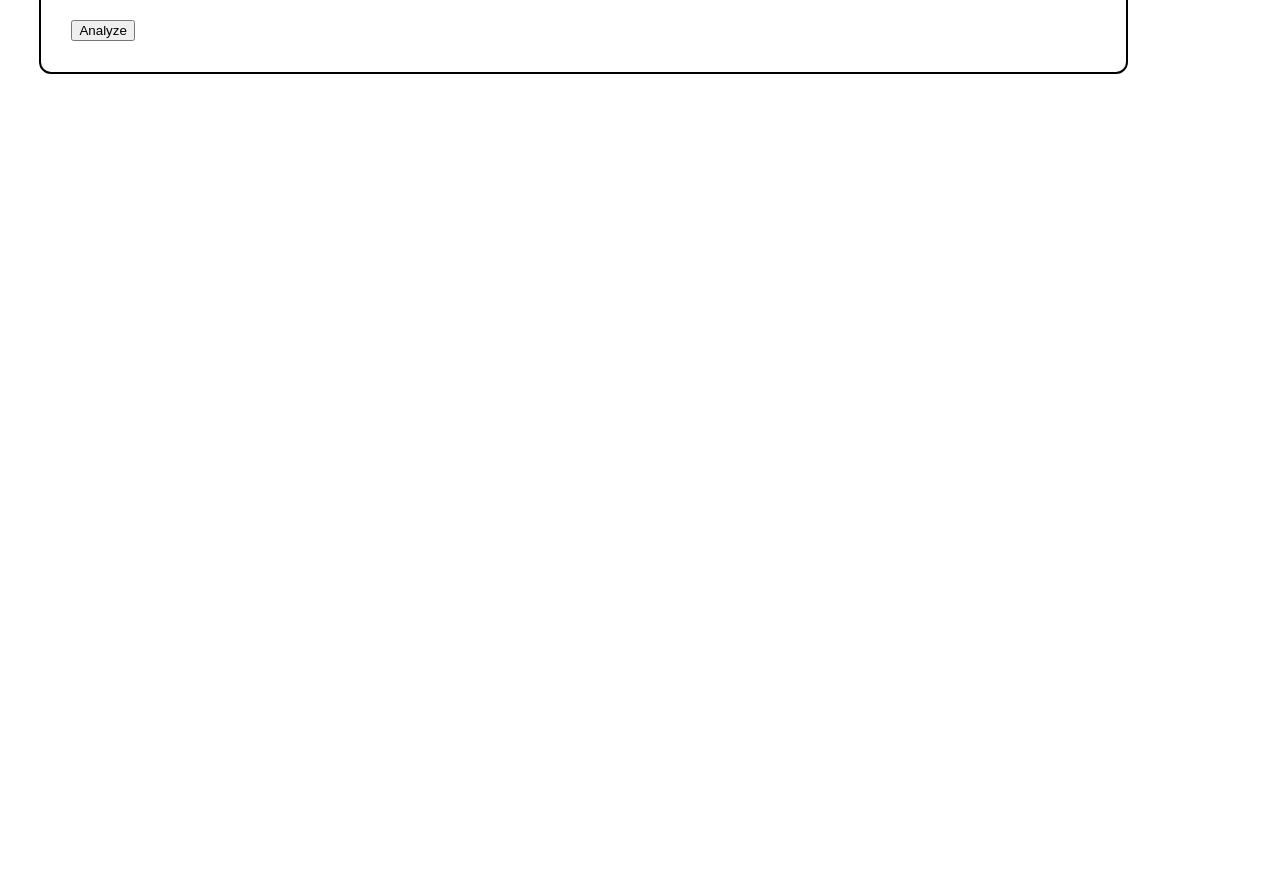
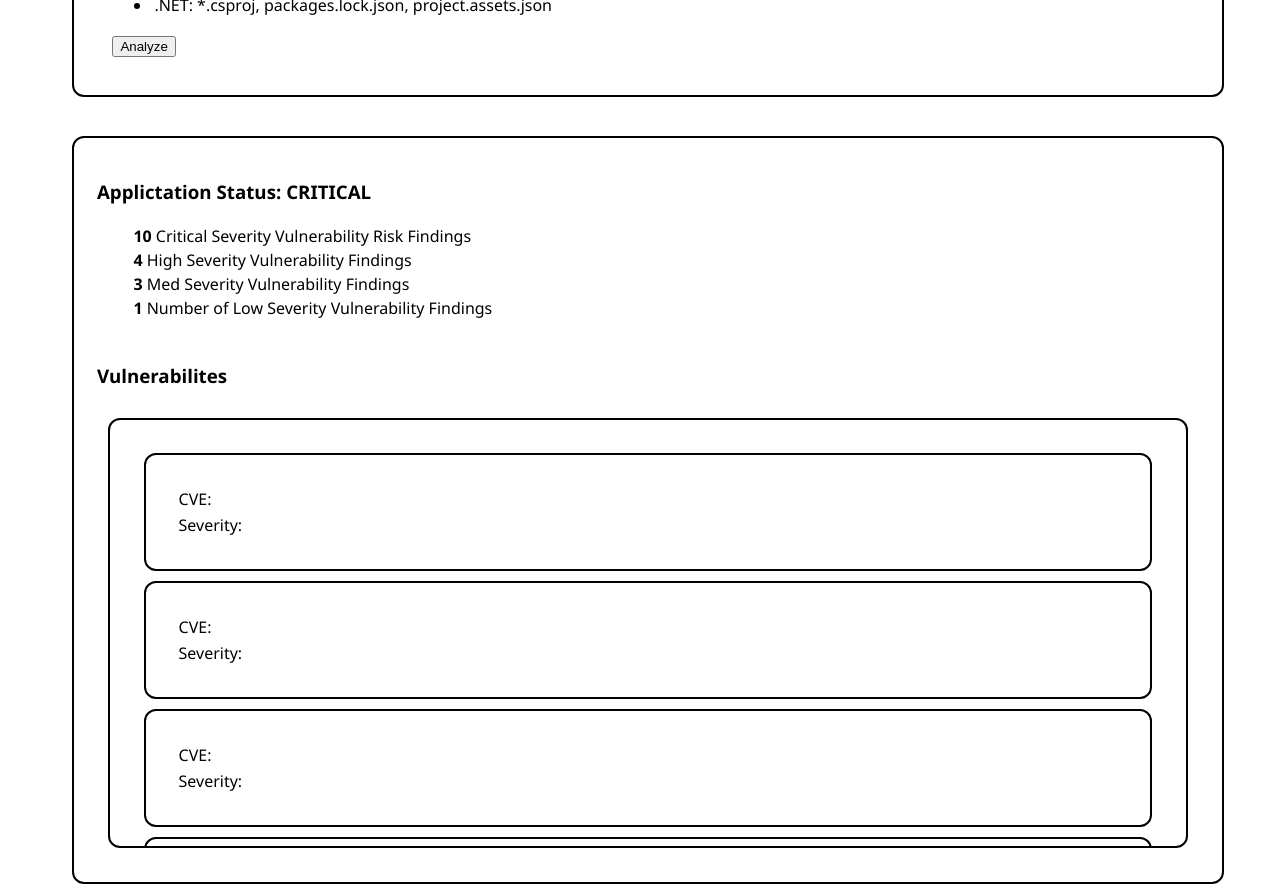
Before and after one commit to kfemelue/cve_scanner_ui, a React (Vite) app: page / in a window 1280 px wide. Shown: the part 380-1272 px from the top of the page. Before the commit the page ends 800 px from the top, so only its background shows below. Built offline with nearby package versions, Linux system fonts and the light colour scheme.

Commit message:
Structure HTML/CSS layout with placeholder data

```diff
--- a/src/App.css
+++ b/src/App.css
@@ -5,14 +5,16 @@ body {
 
 main {
   display: grid;
-  grid-template-columns: 80vw;
-  box-sizing: border-box;
+  grid-template-columns: 100vw;
+  margin: 0px;
+  padding: 0px;
+  place-items: center;
 }
 
 #upload-container {
   display: grid;
   grid-template-columns: 1fr;
-  width: 100%;
+  width: 90%;
   height: auto;
   border-style: solid;
   border-width: 2px;
@@ -20,21 +22,81 @@ main {
   border-color: black;
   margin: 3%;
   padding: 3%;
+  box-sizing: border-box;
 }
 
 .upload-row {}
-
-#results-container {
-  width: 100%;
-  height: 80%;
-  border-style: solid;
-  border-width: 2px;
-  border-radius: 12px;
-  border-color: black;
-  margin: 3%;
-}
 
 .supported-inputs-list-elements {
   padding: 2px;
   width: 100%;
 }
+
+#results-container {
+  display: grid;
+  grid-template-rows: auto auto auto 1fr;
+  box-sizing: border-box;
+  text-align: left;
+  width: 90%;
+  height: auto;
+  border-style: solid;
+  border-width: 2px;
+  border-radius: 12px;
+  border-color: black;
+  /* margin: 3%; */
+}
+
+.results {
+  width: auto;
+  margin-left: 3%;
+  margin-right: 3%;
+  margin-top: 0%;
+  padding: 2%;
+}
+
+.results p {
+  margin: 2px;
+}
+
+.results-heading {
+  /* margin-left: 3%; */
+  margin-bottom: 0px;
+  margin-right: 0px;
+  margin-top: 0px;
+  padding-left: 2%;
+  padding-top: 2%;
+  padding-right: 2%;
+  padding-bottom: 0%;
+}
+
+#summary {
+  padding-top: 0px;
+  padding-bottom: 0px;
+}
+
+#findings-heading h4 {
+  margin: 0px;
+}
+
+#findings {
+  border-style: solid;
+  border-width: 2px;
+  border-radius: 12px;
+  border-color: black;
+  margin-top: 1%;
+  margin-bottom: 3%;
+  height: 380px;
+  overflow: scroll;
+}
+
+.vulnerability-finding {
+  display: grid;
+  grid-template-columns: 1fr;
+  border-style: solid;
+  border-width: 2px;
+  border-radius: 12px;
+  border-color: black;
+  margin: 1%;
+  padding: 3%;
+
+}
--- a/src/App.jsx
+++ b/src/App.jsx
@@ -1,5 +1,6 @@
 import { useState } from 'react';
 import { Upload } from './components/Upload.jsx';
+import { Results } from './components/Results.jsx';
 import heroImg from './assets/hero.png'
 import reactLogo from './assets/react.svg'
 import viteLogo from './assets/vite.svg'
@@ -11,10 +12,8 @@ function App() {
   return (
     <main>
         <Upload />
-        <section id="results-component">
+        <Results results={result} />
 
-
-        </section>
     </main>
   )
 }
--- a/src/components/Results.jsx
+++ b/src/components/Results.jsx
@@ -1,11 +1,76 @@
 
-export function Results () {
+export function Results(props) {
+
+
+
+
+
 
     return (
         <section id="results-container">
+            <section className="results-heading">
+                <h3>Applictation Status: {"CRITICAL"} </h3>
+            </section>
+            <section className="results" id="summary">
+                <p><strong>{10}</strong> Critical Severity Vulnerability Risk Findings</p>
+                <p><strong>{4}</strong> High Severity Vulnerability Findings</p>
+                <p><strong>{3}</strong> Med Severity Vulnerability Findings</p>
+                <p><strong>{1}</strong> Number of Low Severity Vulnerability Findings</p>
+            </section>
+            <section className="results-heading">
+                <h3>Vulnerabilites</h3>
+            </section>
+            <section className="results" id="findings">
+                {/* produce each finding from a map of json data, sort by cvss score, highest first */}
+                <section class="vulnerability-finding">
+                    <p>CVE: { } </p>
+                    <p>Severity: { } </p>
 
+                    {/* click section to open modal for a vulnerability's finding detail */}
+                </section>
+                <section class="vulnerability-finding">
+                    <p>CVE: { } </p>
+                    <p>Severity: { } </p>
 
+                    {/* click section to open modal for a vulnerability's finding detail */}
+                </section>
+                <section class="vulnerability-finding">
+                    <p>CVE: { } </p>
+                    <p>Severity: { } </p>
 
+                    {/* click section to open modal for a vulnerability's finding detail */}
+                </section>
+                <section class="vulnerability-finding">
+                    <p>CVE: { } </p>
+                    <p>Severity: { } </p>
+
+                    {/* click section to open modal for a vulnerability's finding detail */}
+                </section>
+                <section class="vulnerability-finding">
+                    <p>CVE: { } </p>
+                    <p>Severity: { } </p>
+
+                    {/* click section to open modal for a vulnerability's finding detail */}
+                </section>
+                <section class="vulnerability-finding">
+                    <p>CVE: { } </p>
+                    <p>Severity: { } </p>
+
+                    {/* click section to open modal for a vulnerability's finding detail */}
+                </section>
+                <section class="vulnerability-finding">
+                    <p>CVE: { } </p>
+                    <p>Severity: { } </p>
+
+                    {/* click section to open modal for a vulnerability's finding detail */}
+                </section>
+                <section class="vulnerability-finding">
+                    <p>CVE: { } </p>
+                    <p>Severity: { } </p>
+
+                    {/* click section to open modal for a vulnerability's finding detail */}
+                </section>
+            </section>
         </section>
     )
 }
```
Also changed, not shown: src/components/Header.jsx (line endings or trailing spaces).
